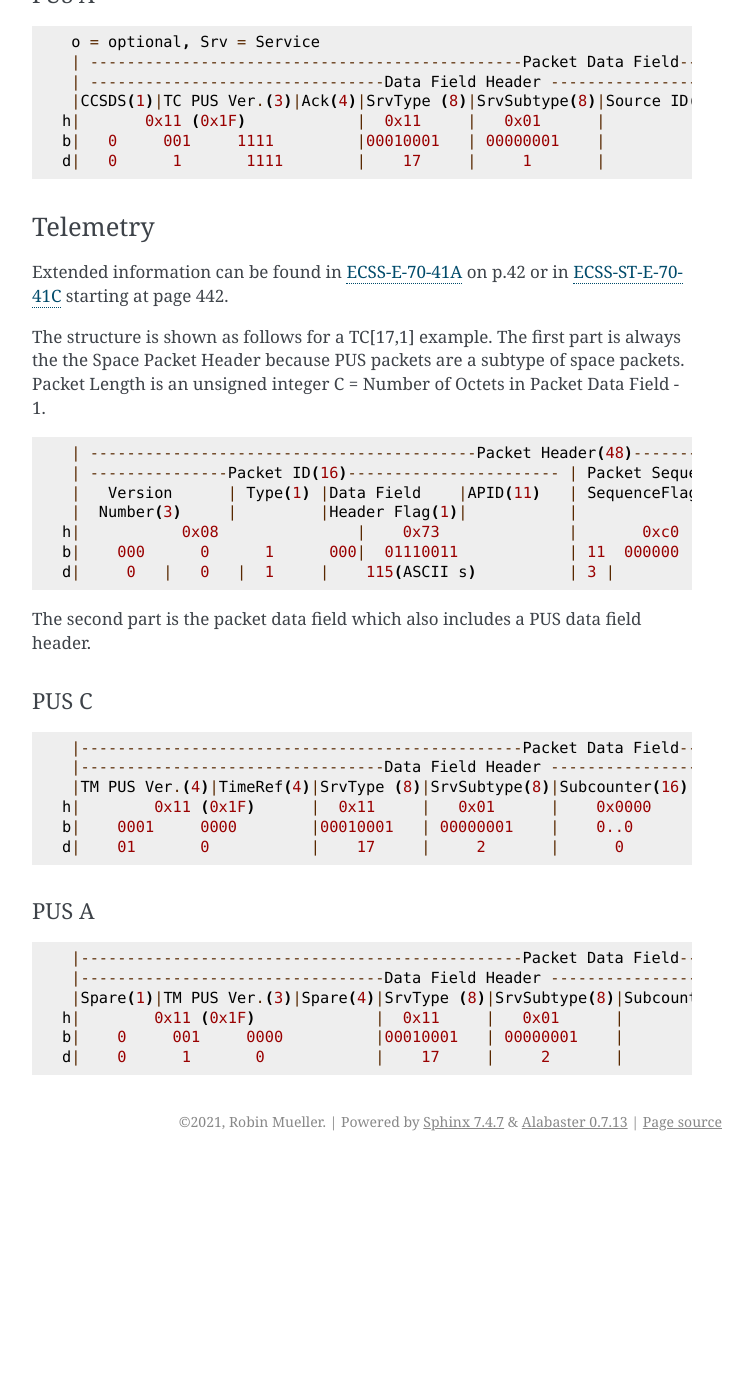
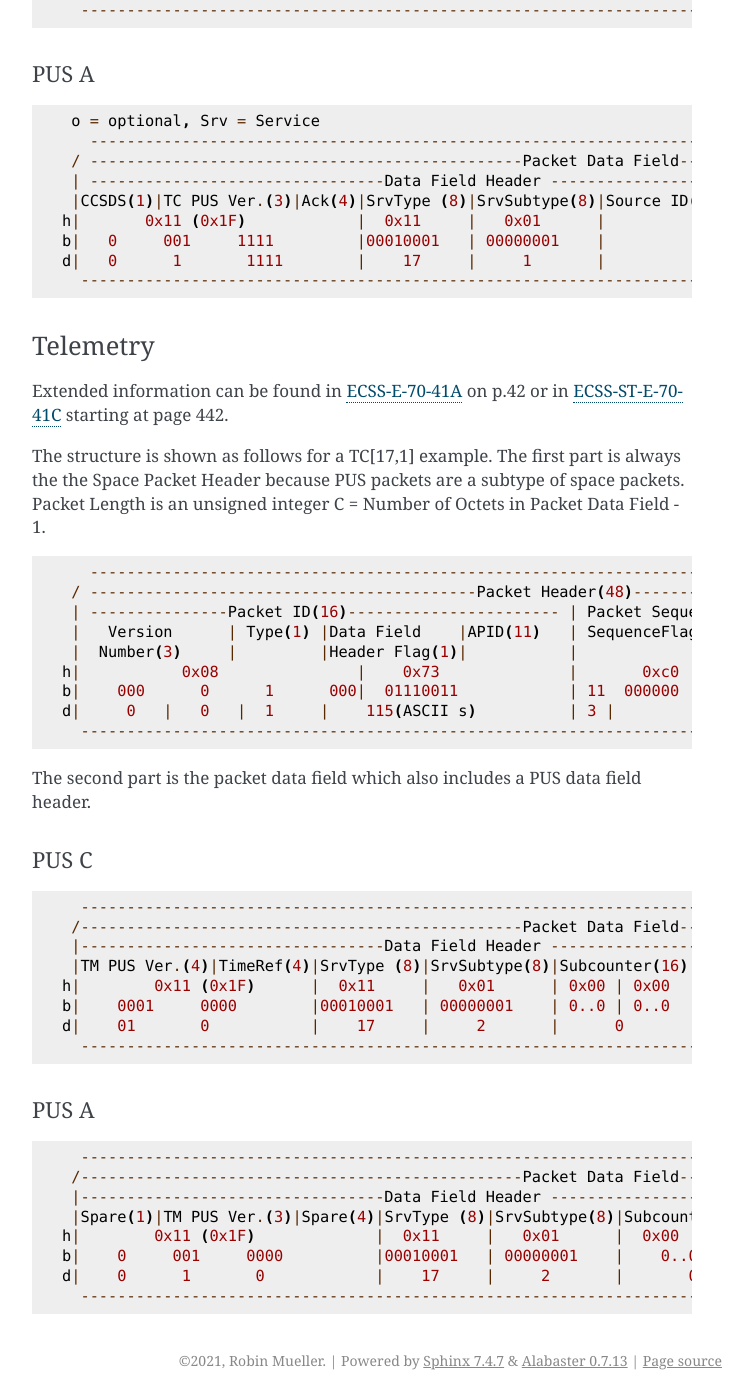
Before and after one commit to us-irs/spacepackets-py, a Sphinx documentation site: the page built from docs/packets.rst, in a window 1280 px wide and 1400 px high, scrolled down 935 px. Shown: the whole window, without its empty margins (388-1141 px from the left). Built offline with Sphinx 7.4.7, drawn with Linux system fonts in a browser that asks for light colours; before the commit the page ends 2096 px from its top, so only the background shows below that; some of the changed text lies outside the part shown.

Commit message:
everything is boxed now

```diff
--- a/docs/packets.rst
+++ b/docs/packets.rst
@@ -17,13 +17,15 @@ Packet Length is an unsigned integer C = Number of Octets in Packet Data Field -
 .. code-block::
 
      o = optional, Srv = Service
-     |-------------------------------------------Packet Header(48)------------------------------------------|   Packet   |
+       ------------------------------------------------------------------------------------------------------------------
+     / ------------------------------------------Packet Header(48)------------------------------------------ |   Packet  \
      |----------------Packet ID(16)-----------------------|Packet Sequence Control (16) | Packet Length (16)| Data Field |
      |Version       | Type(1) |Data Field    |APID(11)    | SequenceFlags(2) |Sequence |                    | (Variable) |
      |Number(3)     |         |Header Flag(1)|            |                  |Count(14)|                    |            |
     h|          0x18               |    0x73              |       0xc0       | 0x19    |   0x00  |   0x04   |            |
     b|   000      1      1      000|  01110011            | 11  000000       | 00011001|00000000 | 0000100  |            |
     d|    0   |   1   |  1     |    115(ASCII s)          | 3 |            25          |   0     |    4     |            |
+      ---------------------------------------------------------------------------------------------------------------------
 
 The second part is the packet data field which also includes a PUS data field header.
 
@@ -33,12 +35,14 @@ PUS C
 .. code-block::
 
      o = optional, Srv = Service
-     | -----------------------------------------------Packet Data Field--------------------------------------- |
+       -------------------------------------------------------------------------------------------------------
+     / -----------------------------------------------Packet Data Field--------------------------------------- \
      | --------------------------------Data Field Header ------------------ | --------User Data Field--------- |
      |TC PUS Ver.(4)|Ack(4)|SrvType (8)|SrvSubtype(8)|Source ID(16)|Spare(o)|AppData|Spare(o)|PacketErrCtr (16)|
     h| 0x11 (0x1F)         |    0x11   |   0x01      | 0x00 | 0x00 |        |       |        | 0xA0  |  0xB8   |
     b| 0010       1111     |  00010001 | 00000001    | 0..0 | 0..0 |        |       |        |       |         |
     d| 0010       1111     |    17     |     1       |  0   |  0   |        |       |        |       |         |
+      ----------------------------------------------------------------------------------------------------------
 
 PUS A
 """"""
@@ -46,12 +50,14 @@ PUS A
 .. code-block::
 
      o = optional, Srv = Service
-     | -----------------------------------------------Packet Data Field------------------------------------------------- |
+       -----------------------------------------------------------------------------------------------------------------
+     / -----------------------------------------------Packet Data Field------------------------------------------------- \
      | --------------------------------Data Field Header ---------------------------|AppData|Spare|    PacketErrCtr      |
      |CCSDS(1)|TC PUS Ver.(3)|Ack(4)|SrvType (8)|SrvSubtype(8)|Source ID(o)|Spare(o)|  (var)|(var)|         (16)         |
     h|       0x11 (0x1F)            |  0x11     |   0x01      |            |        |       |     | 0xA0     |    0xB8   |
     b|   0     001     1111         |00010001   | 00000001    |            |        |       |     |          |           |
     d|   0      1       1111        |    17     |     1       |            |        |       |     |          |           |
+      --------------------------------------------------------------------------------------------------------------------
 
 Telemetry
 ^^^^^^^^^^^^
@@ -65,13 +71,15 @@ Packet Length is an unsigned integer C = Number of Octets in Packet Data Field -
 
 .. code-block::
 
-     | ------------------------------------------Packet Header(48)------------------------------------------ |   Packet   |
+       ------------------------------------------------------------------------------------------------------------------
+     / ------------------------------------------Packet Header(48)------------------------------------------ |   Packet   \
      | ---------------Packet ID(16)----------------------- | Packet Sequence Control (16)| Packet Length (16)| Data Field |
      |   Version      | Type(1) |Data Field    |APID(11)   | SequenceFlags(2) |Sequence  |                   | (Variable) |
      |  Number(3)     |         |Header Flag(1)|           |                  |Count(14) |                   |            |
     h|           0x08               |    0x73              |       0xc0       | 0x19     |   0x00  |   0x04  |            |
     b|    000      0      1      000|  01110011            | 11  000000       | 00011001 |00000000 | 0000100 |            |
     d|     0   |   0   |  1     |    115(ASCII s)          | 3 |            25           |   0     |    4    |            |
+      ---------------------------------------------------------------------------------------------------------------------
 
 The second part is the packet data field which also includes a PUS data field header.
 
@@ -80,24 +88,28 @@ PUS C
 
 .. code-block::
 
-     |------------------------------------------------Packet Data Field-------------------------------------------------- |
-     |---------------------------------Data Field Header ------------------------------------------ | --User Data Field-- |
-     |TM PUS Ver.(4)|TimeRef(4)|SrvType (8)|SrvSubtype(8)|Subcounter(16)|DestId(16)|Time(7)|Spare(o)|Data|Spare| CRC(16)  |
-    h|        0x11 (0x1F)      |  0x11     |   0x01      |    0x0000    |   0x0000 |       |        |    |     |   Calc.  |
-    b|    0001     0000        |00010001   | 00000001    |    0..0      |   0..0   |       |        |    |     |   Calc.  |
-    d|    01       0           |    17     |     2       |      0       |     0    |       |        |    |     |   Calc.  |
+      ---------------------------------------------------------------------------------------------------------------------
+     /------------------------------------------------Packet Data Field---------------------------------------------------- \
+     |---------------------------------Data Field Header -------------------------------------------- | --User Data Field-- |
+     |TM PUS Ver.(4)|TimeRef(4)|SrvType (8)|SrvSubtype(8)|Subcounter(16)|DestId(16)|Time(var)|Spare(o)|Data|Spare| CRC(16)  |
+    h|        0x11 (0x1F)      |  0x11     |   0x01      | 0x00 | 0x00  |0x00|0x00 |         |        |    |     |   Calc.  |
+    b|    0001     0000        |00010001   | 00000001    | 0..0 | 0..0  |0..0|0..0 |         |        |    |     |   Calc.  |
+    d|    01       0           |    17     |     2       |      0       |     0    |         |        |    |     |   Calc.  |
+      ----------------------------------------------------------------------------------------------------------------------
 
 PUS A
 """"""
 
 .. code-block::
 
-     |------------------------------------------------Packet Data Field---------------------------------------------------- |
+      ---------------------------------------------------------------------------------------------------------------------
+     /------------------------------------------------Packet Data Field---------------------------------------------------- \
      |---------------------------------Data Field Header ---------------------------------------|AppData|Spare|PacketErrCtr |
-     |Spare(1)|TM PUS Ver.(3)|Spare(4)|SrvType (8)|SrvSubtype(8)|Subcounter(16)|Time(var)|Spare(o)|(var)  |(var)|  (16)       |
-    h|        0x11 (0x1F)             |  0x11     |   0x01      |              |         |        |       |     |   Calc.     |
-    b|    0     001     0000          |00010001   | 00000001    |              |         |        |       |     |             |
-    d|    0      1       0            |    17     |     2       |              |         |        |       |     |             |
+     |Spare(1)|TM PUS Ver.(3)|Spare(4)|SrvType (8)|SrvSubtype(8)|Subcounter(8,o)|Time(var)|Spare(o)|(var)  |(var)|  (16)    |
+    h|        0x11 (0x1F)             |  0x11     |   0x01      |  0x00         |         |        |       |     |   Calc.  |
+    b|    0     001     0000          |00010001   | 00000001    |    0..0       |         |        |       |     |          |
+    d|    0      1       0            |    17     |     2       |       0       |         |        |       |     |          |
+      ----------------------------------------------------------------------------------------------------------------------
 
 .. _`ECSS-E-70-41A`: https://ecss.nl/standard/ecss-e-70-41a-ground-systems-and-operations-telemetry-and-telecommand-packet-utilization/
 .. _`ECSS-ST-E-70-41C`: https://ecss.nl/standard/ecss-e-st-70-41c-space-engineering-telemetry-and-telecommand-packet-utilization-15-april-2016/
```
